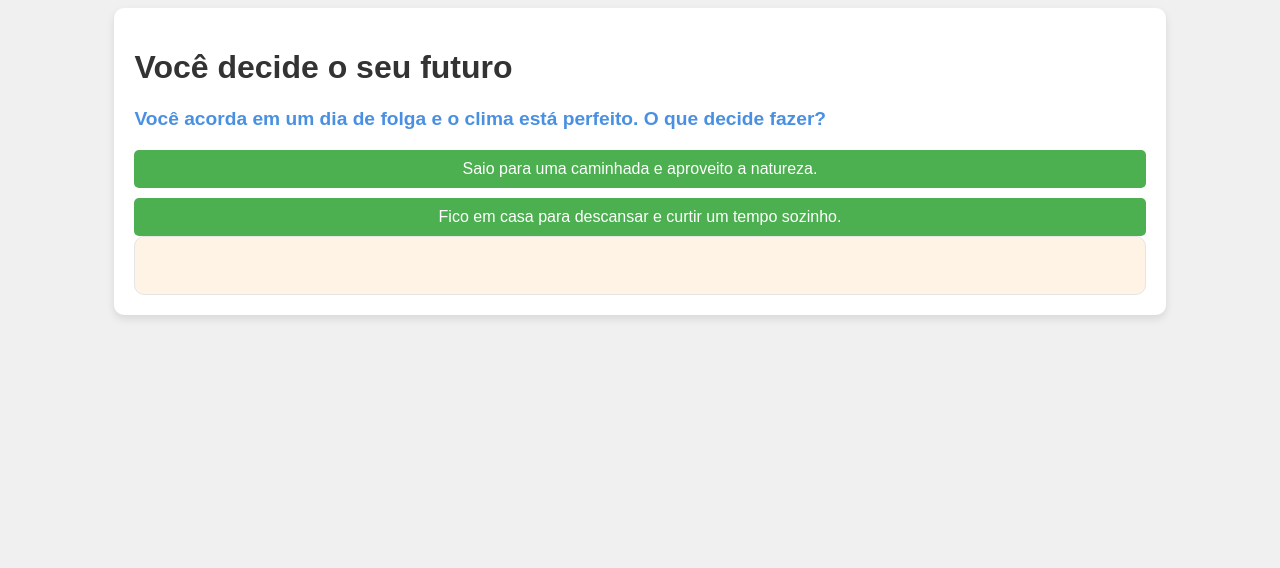
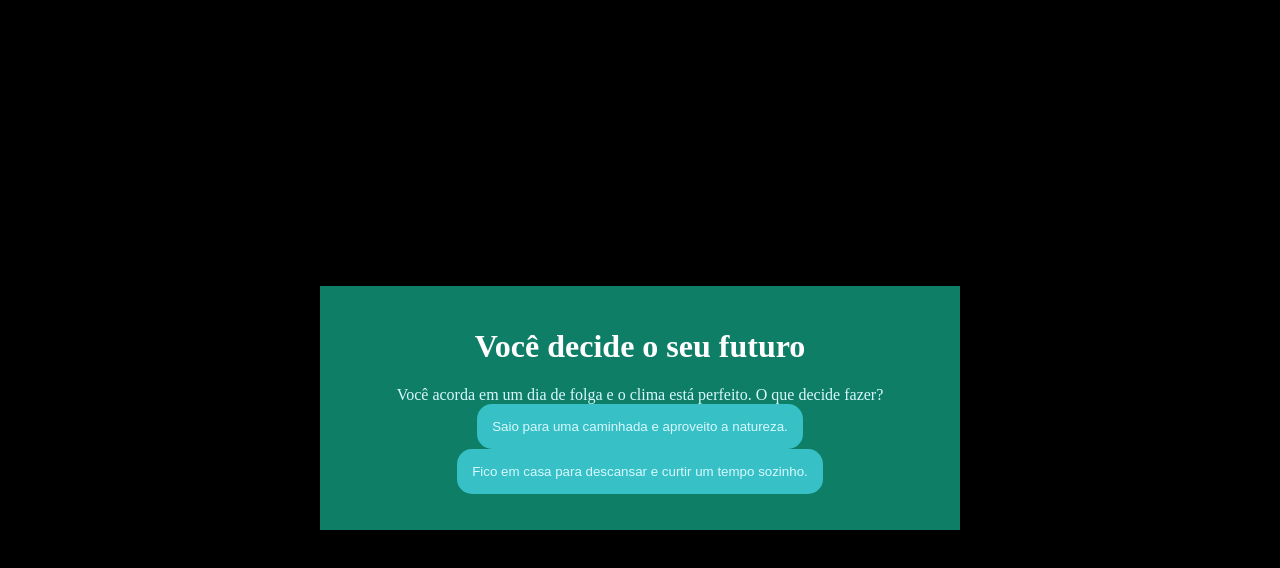
Before and after one commit to rizzatoo/projeto-junho-16-06, a plain HTML site: page index.html in a window 1280 px wide. Drawn offline with Linux system fonts and the light colour scheme.

Commit message:
Update style.css

```diff
--- a/style.css
+++ b/style.css
@@ -1,61 +1,43 @@
-/* Define o fundo da página */
-body {
-    background-color: #f0f0f0; /* Cor de fundo claro */
-    font-family: Arial, sans-serif;
-    color: #333; /* Cor do texto */
+:root{
+    --cor-fundo: #000000 ;
+    --cor-principal: #0f7e66 ;
+    --cor-secundaria: #37c0c5;
+    --cor-destaque: #ffffff;
+    --cor-texto: #D7F9FF;
+
 }
 
-/* Caixa principal */
-.caixa-principal {
-    width: 80%;
-    margin: 0 auto;
-    padding: 20px;
-    background-color: #ffffff; /* Cor de fundo branca para a caixa principal */
-    border-radius: 10px;
-    box-shadow: 0 4px 8px rgba(0, 0, 0, 0.1);
+body {
+    background-color: var(--cor-fundo);
+    color: var(--cor-texto);
+    display: flex;
+    justify-content: center;
+    align-items: center;
+    min-height: 100vh;
 }
 
-/* Caixa de perguntas */
-.caixa-perguntas {
-    font-size: 1.2rem;
-    font-weight: bold;
-    color: #4a90e2; /* Cor azul para as perguntas */
-    margin-bottom: 20px;
+.caixa-principal{
+    background-color: var(--cor-principal);
+    width: 90%;
+    max-width: 600px;
+    text-align: center;
+    padding: 20px;
 }
 
-/* Caixa de alternativas */
-.caixa-alternativas {
-    display: flex;
-    flex-direction: column;
-    gap: 10px;
+h1{
+    color: var(--cor-destaque);
 }
 
-.caixa-alternativas button {
-    background-color: #4CAF50; /* Cor verde para os botões de resposta */
-    color: white;
-    padding: 10px;
+button {
+    background-color: var(--cor-secundaria);
+    color: var(--cor-texto);
     border: none;
-    border-radius: 5px;
-    cursor: pointer;
-    font-size: 1rem;
+    border-radius: 15px;
+    padding: 15px;
     transition: background-color 0.3s;
 }
 
-.caixa-alternativas button:hover {
-    background-color: #45a049; /* Cor verde mais escuro no hover */
+button:hover{
+    background-color: var(--cor-destaque);
+    color: var(--cor-principal);
 }
-
-/* Caixa de resultado */
-.caixa-resultado {
-    background-color: #fff3e6; /* Cor de fundo suave para o resultado */
-    padding: 20px;
-    border-radius: 10px;
-    border: 1px solid #e5e5e5;
-}
-
-/* Texto do resultado */
-.texto-resultado {
-    color: #e77f1f; /* Cor alaranjada para o texto de resultado */
-    font-size: 1.1rem;
-    font-weight: normal;
-}
```
